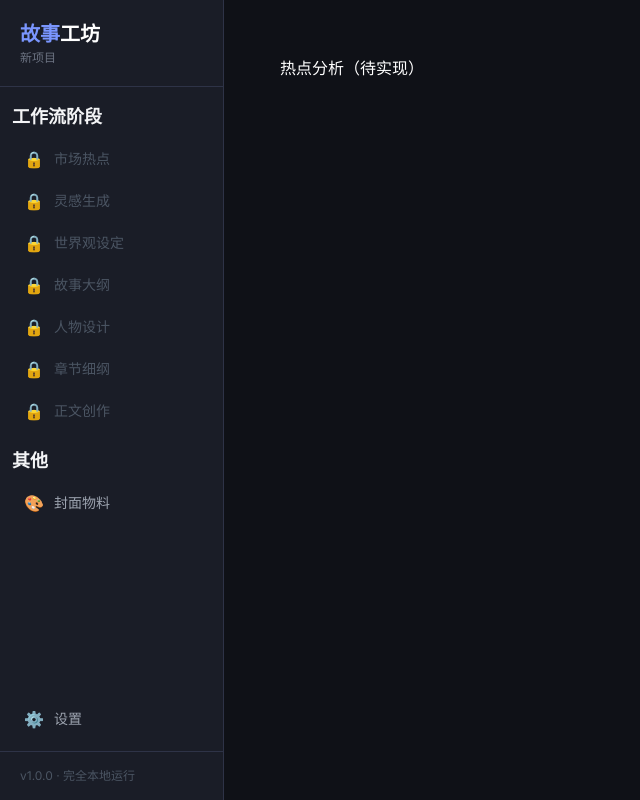
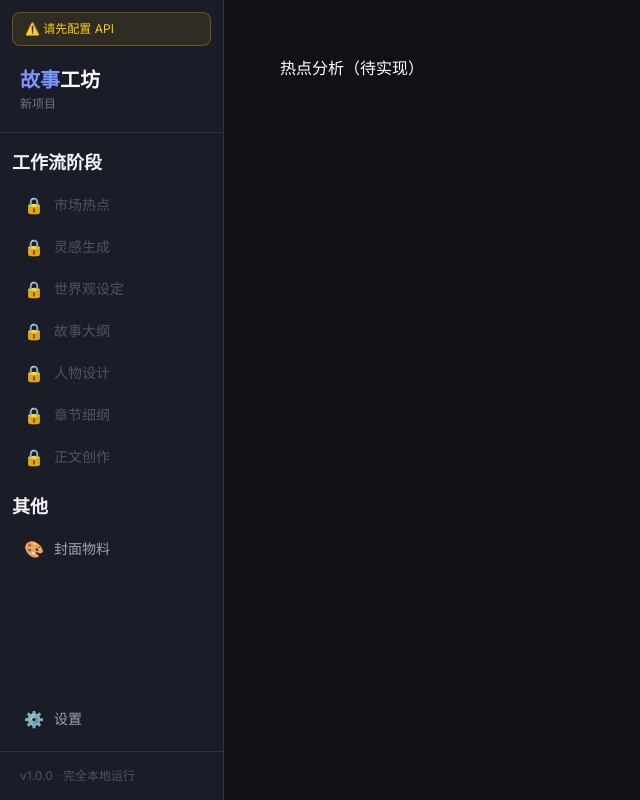
Before and after one commit to HappyChives/zhihu-novel--, a React (Vite) app: page /hotspot in a window 1280 px wide. Shown: the whole page, without its empty margins (0-640 px from the left). Built offline with nearby package versions, Linux system fonts and the light colour scheme.

Commit message:
fix: add isApiConfigured to Sidebar with warning banner

```diff
--- a/src/components/Layout/Sidebar.tsx
+++ b/src/components/Layout/Sidebar.tsx
@@ -56,12 +56,18 @@ const STATUS_ICON: Record<StageStatus, string> = {
 };
 
 export function Sidebar() {
-  const { project } = useApp();
+  const { project, isApiConfigured } = useApp();
   const currentStage = project?.stage;
   const projectName = project?.name || "新项目";
 
   return (
     <aside className="w-56 bg-dark-surface border-r border-dark-border flex flex-col">
+      {/* API 未配置警告 */}
+      {!isApiConfigured && (
+        <div className="mx-3 mt-3 px-3 py-2 bg-yellow-500/10 border border-yellow-500/30 rounded-lg">
+          <p className="text-xs text-yellow-400">⚠️ 请先配置 API</p>
+        </div>
+      )}
       {/* Logo / Project info */}
       <div className="px-5 py-5 border-b border-dark-border">
         <h1 className="text-xl font-bold text-white">
```
